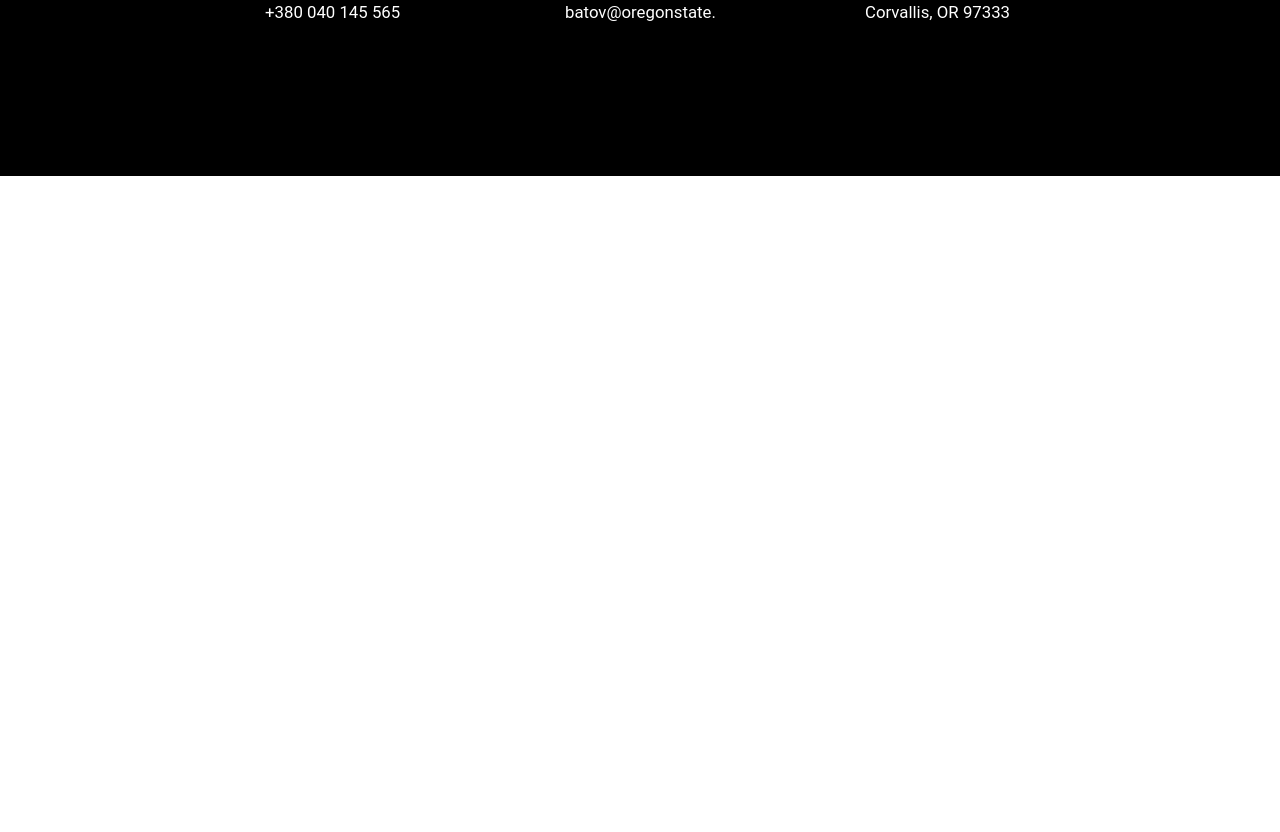
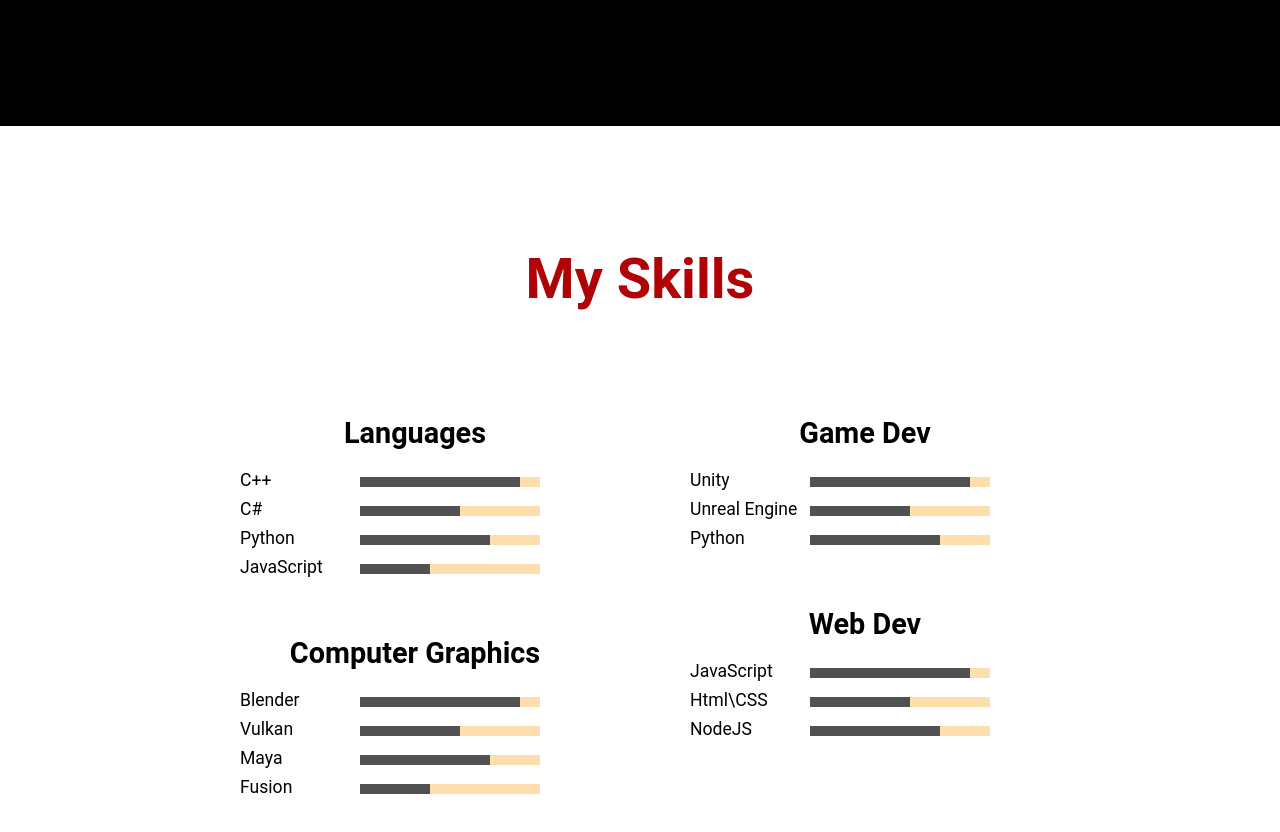
Before and after one commit to Greblovs/DanilaWeb, a React (Create React App) app in the folder danilaweb/: page / in a window 1280 px wide. Shown: the part 1480-2312 px from the top of the page. Before the commit the page ends 1656 px from the top, so only its background shows below. Built offline with nearby package versions, Linux system fonts and the light colour scheme.

Commit message:
added skills

```diff
--- a/danilaweb/src/App.js
+++ b/danilaweb/src/App.js
@@ -4,15 +4,19 @@
 import React  from "react";
 import Menu from "./Components/Menu/Menu";
 import PersonalInfo from "./Components/PersonalInfo/PersonalInfo";
-
+import Skills from "./Components/Skills/Skills";
 
 function App() {
+    const ProfileRef = React.createRef()
+    const scrollDown = () =>{
+        ProfileRef.current.scrollIntoView({behavior:'smooth'})
+    }
   return (
-      <div >
-          <Profile/>
+      <div>
           <Menu/>
-          <PersonalInfo/>
-
+          <Profile scrollDown = {scrollDown}/>
+          <PersonalInfo prRef = {ProfileRef}/>
+          <Skills/>
       </div>
   );
 }
--- a/danilaweb/src/Components/Menu/Menu.module.scss
+++ b/danilaweb/src/Components/Menu/Menu.module.scss
@@ -1,3 +1,5 @@
+$main-font: "Roboto";
+
 .menu{
   width: 100vw;
   height: 66px;
@@ -20,9 +22,9 @@
     display: inline-block;
   }
   .menuList {
-    font-family: "Roboto", serif;
+    font-family: $main-font, serif;
     font-weight: 600;
-    width: 310px;
+    width: 320px;
 
     margin: auto;
 
@@ -41,7 +43,7 @@
     display: inline-block;
   }
   .menuList {
-    font-family: "Roboto", serif;
+    font-family: $main-font, serif;
     font-weight: 600;
     width: 280px;
 
@@ -63,7 +65,7 @@
     display: inline-block;
   }
   .menuList {
-    font-family: "Roboto", serif;
+    font-family: $main-font, serif;
     font-weight: 600;
     width: 460px;
 
--- a/danilaweb/src/Components/PersonalInfo/PersonalInfo.module.scss
+++ b/danilaweb/src/Components/PersonalInfo/PersonalInfo.module.scss
@@ -5,7 +5,7 @@
 .infoWrapper{
   display: block;
   width: 100vw;
-  padding-top: 100vh;
+
   padding-bottom: 150px;
   background-color: black;
 }
@@ -14,14 +14,14 @@
   text-align: center;
   display: block;
   width: 300px;
-  height: 80px;
+  height: 60px;
   height: 80px;
   margin: 0 auto;
   color: #b00305;
   font-size: 3.5em;
   font-weight: 600;
   font-family: $main-font, serif;
-  padding-bottom: 50px;
+
 }
 @media (min-width: 1024px) {
   .aboutMeWrapper {
--- a/danilaweb/src/Components/Profile/Profile.js
+++ b/danilaweb/src/Components/Profile/Profile.js
@@ -6,7 +6,10 @@
 import email from "../../Icons/email-32.ico"
 
 
-const Profile = () =>{
+const Profile = (props) =>{
+
+
+
     return (
         <div className={classes.profile}>
             <span className={classes.name}>Danila Batov</span>
@@ -17,7 +20,7 @@
                 <img className={classes.icon} src={linkedIn}/>
                 <img className={classes.icon} src={email}/>
             </div>
-            <div className={classes.arrowDown}>
+            <div onClick={props.scrollDown} className={classes.arrowDown}>
             </div>
         </div>
 
--- a/danilaweb/src/Components/Profile/Profile.module.scss
+++ b/danilaweb/src/Components/Profile/Profile.module.scss
@@ -4,7 +4,7 @@
 .profile{
   width: 100vw;
   height: 100vh;
-  position: absolute;
+
   background-color: blue;
   z-index: 1;
   font-family: $main-font, serif;
--- /dev/null
+++ b/danilaweb/src/Components/Skills/Skills.js
@@ -0,0 +1,141 @@
+import React, {Component, useCallback, useEffect, useRef, useState} from "react";
+import classes from "./Skills.module.scss"
+
+
+const Skills = () =>{
+    return(
+    <div className={classes.skillsWrapper}>
+        <div className={classes.title}>
+            My Skills
+        </div>
+        <div className={classes.columnWrapper}>
+            <div className={classes.leftColumn}>
+                <div className={classes.section}>
+                    <div className={classes.sectionTitle}>Languages</div>
+                    <div className={classes.sectionSkillList}>
+                        <div className={classes.skill}>
+                            <span className={classes.text}> C++</span>
+                            <div className={classes.line}>
+                                <div className={classes.actualLine} style={{"width": 160}}>
+                                </div>
+                            </div>
+                        </div>
+                        <div className={classes.skill}>
+                            <span className={classes.text}> C#</span>
+                            <div className={classes.line}>
+                                <div className={classes.actualLine} style={{"width": 100}}>
+                                </div>
+                            </div>
+                        </div>
+                        <div className={classes.skill}>
+                            <span className={classes.text}>Python</span>
+                            <div className={classes.line}>
+                                <div className={classes.actualLine} style={{"width": 130}}>
+                                </div>
+                            </div>
+                        </div>
+                        <div className={classes.skill}>
+                            <span className={classes.text}>JavaScript</span>
+                            <div className={classes.line}>
+                                <div className={classes.actualLine} style={{"width": 70}}>
+                                </div>
+                            </div>
+                        </div>
+                    </div>
+                </div>
+                <div className={classes.section}>
+                    <div className={classes.sectionTitle}>Computer Graphics</div>
+                    <div className={classes.sectionSkillList}>
+                        <div className={classes.skill}>
+                            <span className={classes.text}>Blender</span>
+                            <div className={classes.line}>
+                                <div className={classes.actualLine} style={{"width": 160}}>
+                                </div>
+                            </div>
+                        </div>
+                        <div className={classes.skill}>
+                            <span className={classes.text}>Vulkan</span>
+                            <div className={classes.line}>
+                                <div className={classes.actualLine} style={{"width": 100}}>
+                                </div>
+                            </div>
+                        </div>
+                        <div className={classes.skill}>
+                            <span className={classes.text}>Maya</span>
+                            <div className={classes.line}>
+                                <div className={classes.actualLine} style={{"width": 130}}>
+                                </div>
+                            </div>
+                        </div>
+                        <div className={classes.skill}>
+                            <span className={classes.text}>Fusion</span>
+                            <div className={classes.line}>
+                                <div className={classes.actualLine} style={{"width": 70}}>
+                                </div>
+                            </div>
+                        </div>
+                    </div>
+                </div>
+            </div>
+            <div className={classes.rightColumn}>
+                <div className={classes.section}>
+                    <div className={classes.sectionTitle}>Game Dev</div>
+                    <div className={classes.sectionSkillList}>
+                        <div className={classes.skill}>
+                            <span className={classes.text}>Unity</span>
+                            <div className={classes.line}>
+                                <div className={classes.actualLine} style={{"width": 160}}>
+                                </div>
+                            </div>
+                        </div>
+                        <div className={classes.skill}>
+                            <span className={classes.text}>Unreal Engine</span>
+                            <div className={classes.line}>
+                                <div className={classes.actualLine} style={{"width": 100}}>
+                                </div>
+                            </div>
+                        </div>
+                        <div className={classes.skill}>
+                            <span className={classes.text}>Python</span>
+                            <div className={classes.line}>
+                                <div className={classes.actualLine} style={{"width": 130}}>
+                                </div>
+                            </div>
+                        </div>
+                    </div>
+                </div>
+                <div className={classes.section}>
+                    <div className={classes.sectionTitle}>Web Dev</div>
+                    <div className={classes.sectionSkillList}>
+                        <div className={classes.skill}>
+                            <span className={classes.text}>JavaScript</span>
+                            <div className={classes.line}>
+                                <div className={classes.actualLine} style={{"width": 160}}>
+                                </div>
+                            </div>
+                        </div>
+                        <div className={classes.skill}>
+                            <span className={classes.text}>Html\CSS</span>
+                            <div className={classes.line}>
+                                <div className={classes.actualLine} style={{"width": 100}}>
+                                </div>
+                            </div>
+                        </div>
+                        <div className={classes.skill}>
+                            <span className={classes.text}>NodeJS</span>
+                            <div className={classes.line}>
+                                <div className={classes.actualLine} style={{"width": 130}}>
+                                </div>
+                            </div>
+                        </div>
+                    </div>
+                </div>
+            </div>
+
+        </div>
+
+    </div>
+    )
+}
+
+export default Skills
--- /dev/null
+++ b/danilaweb/src/Components/Skills/Skills.module.scss
@@ -0,0 +1,102 @@
+$main-font: "Roboto";
+
+
+.skillsWrapper{
+  width: 100vw;
+  background-color: white;
+  padding-bottom: 200px;
+
+}
+.title{
+  margin-top: 120px !important;
+  text-align: center;
+  display: block;
+  width: 300px;
+  height: 80px;
+  height: 80px;
+  margin: 0 auto;
+  color: #b00305;
+  font-size: 3.5em;
+  font-weight: 600;
+  font-family: $main-font, serif;
+  padding-bottom: 20px;
+}
+
+
+
+.columnWrapper{
+  max-width: 100vw;
+  width: 800px;
+  margin: 0 auto;
+  padding-top: 20px;
+}
+
+
+@media (max-width: 1024px) {
+  .leftColumn {
+
+    width: 350px;
+    max-width: 100vw;
+    margin: auto;
+
+  }
+  .rightColumn {
+
+    width: 350px;
+    max-width: 100vw;
+    margin: auto;
+  }
+}
+@media (min-width: 1024px) {
+  .leftColumn {
+    float: left;
+    width: 350px;
+    max-width: 100vw;
+
+
+  }
+  .rightColumn {
+    float: right;
+    width: 350px;
+    max-width: 100vw;
+
+  }
+}
+.section{
+  margin-top: 50px;
+  width: 350px;
+}
+.sectionTitle{
+  font-weight: 600;
+  text-align: center;
+  width: 350px;
+  color: black;
+  font-family: $main-font, serif;
+  font-size: 1.8em;
+  padding-bottom: 20px;
+}
+
+.skill {
+  width: 300px;
+  color: black;
+  font-family: $main-font, serif;
+  font-size: 1.1em;
+  padding-bottom: 5px;
+}
+.text{
+
+  display: inline-block;
+}
+.line{
+  margin-top: 7px;
+  float: right;
+  display: inline-block;
+  width: 180px ;
+  background-color: navajowhite;
+  height: 10px;
+}
+.actualLine{
+  position: absolute;
+  height: 10px;
+  background-color: #515151;
+}
```
Also changed, not shown: danilaweb/src/Components/PersonalInfo/PersonalInfo.js (+4 -4 lines).
